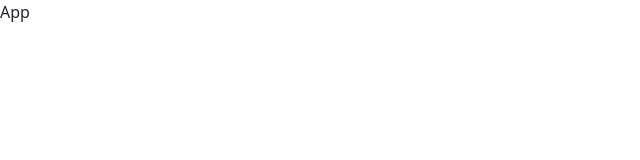
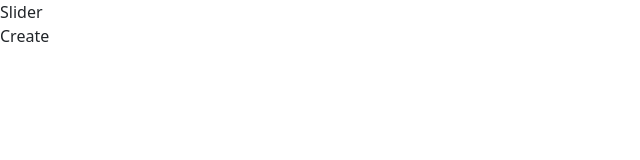
Before and after one commit to Dhinesh4668/internship_task, a React (Vite) app in the folder client/: page /create in a window 1280 px wide. Shown: the top 160 px of the page, without its empty margins (0-640 px from the left). Built offline with nearby package versions, Linux system fonts and the light colour scheme.

Commit message:
basic file structure

```diff
--- a/client/src/App.jsx
+++ b/client/src/App.jsx
@@ -1,8 +1,20 @@
 import React from 'react'
+import {BrowserRouter, Route, Routes} from 'react-router-dom'
+import { Create, Home, Users } from './Pages'
+import { Slider } from './Components'
+
+
 
 const App = () => {
   return (
-    <div>App</div>
+    <BrowserRouter>
+      <Slider />
+      <Routes>
+        <Route path='/' element={<Home />}/>
+        <Route path='/create' element={<Create />} />
+        <Route path='/user' element={<Users />} />
+      </Routes>
+    </BrowserRouter>
   )
 }
 
--- /dev/null
+++ b/client/src/Components/SidePanel/Slider.jsx
@@ -0,0 +1,9 @@
+import React from 'react'
+
+const Slider = () => {
+  return (
+    <div>Slider</div>
+  )
+}
+
+export default Slider
--- /dev/null
+++ b/client/src/Components/index.js
@@ -0,0 +1,5 @@
+import Slider from './SidePanel/Slider'
+
+export{
+    Slider
+}
--- /dev/null
+++ b/client/src/Pages/Create.jsx
@@ -0,0 +1,9 @@
+import React from 'react'
+
+const Create = () => {
+  return (
+    <div>Create</div>
+  )
+}
+
+export default Create
--- /dev/null
+++ b/client/src/Pages/Home.jsx
@@ -0,0 +1,9 @@
+import React from 'react'
+
+const Home = () => {
+  return (
+    <div>Home</div>
+  )
+}
+
+export default Home
--- /dev/null
+++ b/client/src/Pages/Users.jsx
@@ -0,0 +1,9 @@
+import React from 'react'
+
+const Users = () => {
+  return (
+    <div>U</div>
+  )
+}
+
+export default Users
--- /dev/null
+++ b/client/src/Pages/index.js
@@ -0,0 +1,9 @@
+import Create from "./Create"
+import Home from "./Home"
+import Users from "./Users"
+
+export{
+    Home,
+    Create,
+    Users
+}
--- a/client/src/main.jsx
+++ b/client/src/main.jsx
@@ -3,9 +3,9 @@ import ReactDOM from 'react-dom/client'
 import App from './App.jsx'
 import 'bootstrap/dist/css/bootstrap.min.css'
 import 'bootstrap/dist/js/bootstrap.bundle.js'
-
 ReactDOM.createRoot(document.getElementById('root')).render(
   <React.StrictMode>
+
     <App />
   </React.StrictMode>,
 )
```
Also changed, not shown: client/src/Components/login/GoogleAuth.jsx (added, +9 -0 lines).
